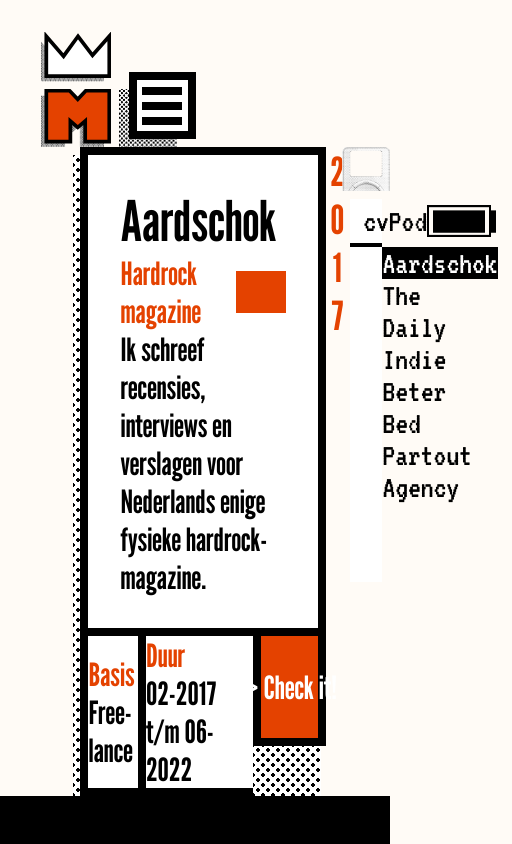
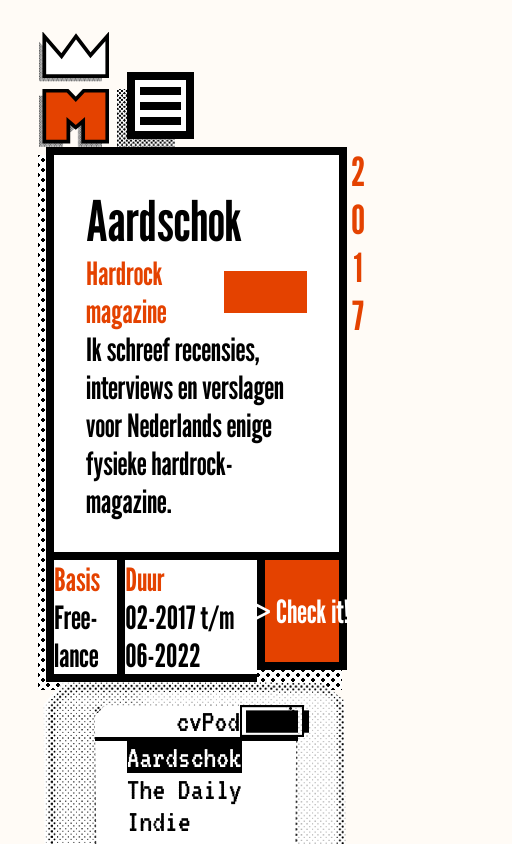
Before and after one commit to midasmaas/NewPortfolioS6MMaas, a Vue app in the folder portfolio-m-maas-s6/: page /cv/0 in a window 390 px wide. Shown: the top 844 px of the page, 512 px wide, since content can reach past the window. Built offline with nearby package versions, Linux system fonts and the light colour scheme; a web font is replaced by a local one.

Commit message:
grid aangepast. Begin gemaakt aan responsive CV-pagina.

```diff
--- a/portfolio-m-maas-s6/src/scss/components/CVBannerText.scss
+++ b/portfolio-m-maas-s6/src/scss/components/CVBannerText.scss
@@ -108,7 +108,18 @@
 }
 
 .CVInfo_banner {
-    grid-column: 2/7;
+    grid-column: 1/5;
+
+    @include media-breakpoint-up(sm){
+        grid-column: 1/9;
+    }
+    @include media-breakpoint-up(lg){
+        grid-column: 1/7;
+    }
+
+    @include media-breakpoint-up(xxl){
+        grid-column: 2/7;
+    }
 }
 
 .CVInfo_bottomBar_container {
--- a/portfolio-m-maas-s6/src/scss/components/IpodCopy.scss
+++ b/portfolio-m-maas-s6/src/scss/components/IpodCopy.scss
@@ -1,6 +1,13 @@
 .Ipod_container{
-    grid-column: 8/13;
     position: relative;
+    grid-column: 1/5;
+
+    @include media-breakpoint-up(sm){
+        grid-column: 1/9;
+    }
+    @include media-breakpoint-up(lg){
+        grid-column: 8/13;
+    }
 }
 
 .Ipod_banner{
--- a/portfolio-m-maas-s6/src/scss/components/hamburgerMenu.scss
+++ b/portfolio-m-maas-s6/src/scss/components/hamburgerMenu.scss
@@ -32,7 +32,7 @@
 //Hamburger menu gesloten
 .hamburger_container_GESLOTEN{
   display: grid;
-  width: 99vw;
+  width: 98vw;
   height: 15vh;
   justify-content: center;
   position: absolute;
--- a/portfolio-m-maas-s6/src/scss/global/grid.scss
+++ b/portfolio-m-maas-s6/src/scss/global/grid.scss
@@ -21,6 +21,18 @@
       grid-template-columns: repeat(8, 62px);
       grid-column-gap: 16px;
       padding-top: 167px;
+    }
+
+    @include media-breakpoint-up(lg){
+      grid-template-columns: repeat(12, 62px);
+      grid-column-gap: 16px;
+      padding-top: 195px;
+    }
+
+    @include media-breakpoint-up(xl){
+      grid-template-columns: repeat(12, 62px);
+      grid-column-gap: 32px;
+      padding-top: 195px;
     }
 
     @include media-breakpoint-up(xxl){
```
